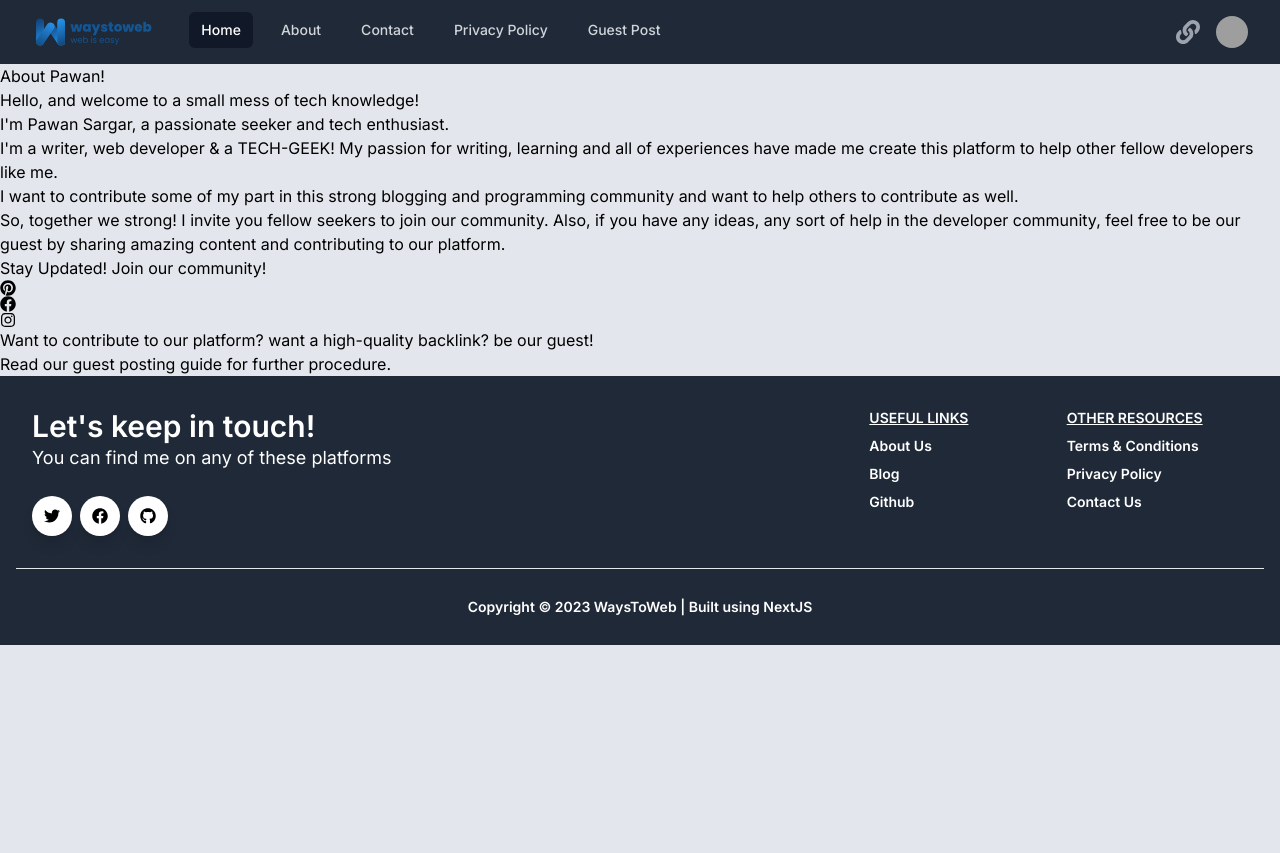
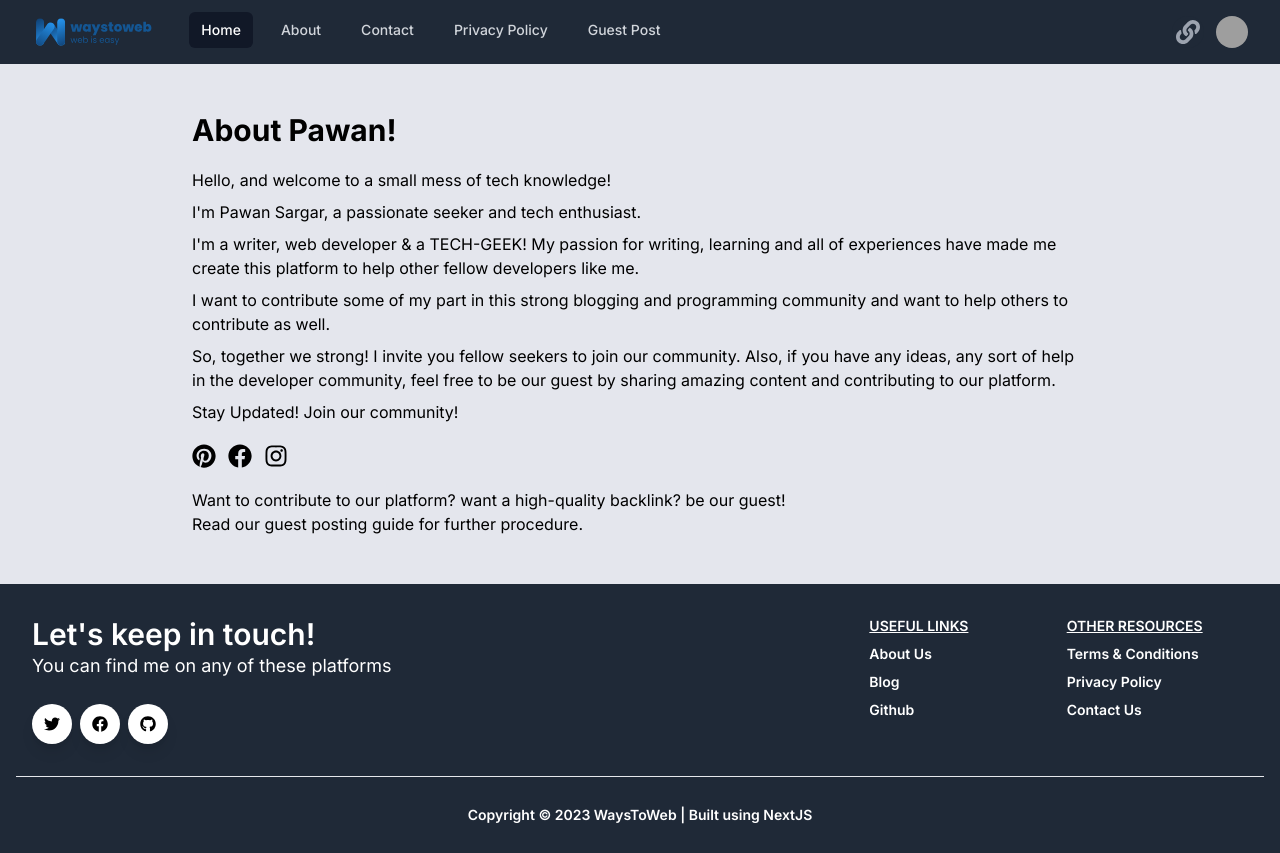
Before and after one commit to PavanSargar/waystoweb, a Next.js app: page /about in a window 1280 px wide. Before the commit the page ends 800 px from the top, so only its background shows below. Built offline with nearby package versions, Linux system fonts and the light colour scheme; grey boxes are pictures that could not be loaded.

Commit message:
feat: :art: Improved code, fixed bugs regarding SEO, added meta tags for post and OG Image tags

```diff
--- a/src/app/[slug]/page.tsx
+++ b/src/app/[slug]/page.tsx
@@ -7,7 +7,8 @@ export async function generateMetadata({
 }: {
   params: { slug: string };
 }) {
-  const post = getPostBySlug(params.slug, ["title", "author", "content"]);
+  const post = getPostBySlug(params.slug, ["title", "author", "content", "coverImage", "excerpt"]);
+  console.log("post data: ", post.coverImage)
   return {
     title: post.title,
     description: post?.excerpt ?? "",
--- a/src/app/about/page.tsx
+++ b/src/app/about/page.tsx
@@ -6,49 +6,53 @@ import { FaFacebook, FaInstagram, FaPinterest } from "react-icons/fa";
 type Props = {};
 
 export const metadata = {
-  title: 'Waystweb | About',
-  description: 'About us',
-}
+  title: "Waystweb | About",
+  description: "About us",
+};
 
 const About = (props: Props) => {
   return (
-    <div>
-      <h2 id="about-pawan-">About Pawan!</h2>
-      <p>Hello, and welcome to a small mess of tech knowledge!</p>
-      <p>I&#39;m Pawan Sargar, a passionate seeker and tech enthusiast.</p>
-      <p>
+    <div className="py-12  lg:px-48 sm:px-24 px-12">
+      <h2 className=" text-3xl mb-5  font-bold " id="about-pawan-">About Pawan!</h2>
+      <p className="mb-2">Hello, and welcome to a small mess of tech knowledge!</p>
+      <p className="mb-2">I&#39;m Pawan Sargar, a passionate seeker and tech enthusiast.</p>
+      <p className="mb-2">
         I&#39;m a writer, web developer &amp; a TECH-GEEK! My passion for
         writing, learning and all of experiences have made me create this
         platform to help other fellow developers like me.
       </p>
-      <p>
+      <p className="mb-2">
         I want to contribute some of my part in this strong blogging and
         programming community and want to help others to contribute as well.
       </p>
-      <p>
+      <p className="mb-2">
         So, together we strong! I invite you fellow seekers to join our
         community. Also, if you have any ideas, any sort of help in the
         developer community, feel free to be our guest by sharing amazing
         content and contributing to our platform.
       </p>
-      <p>Stay Updated! Join our community!</p>
+      <p className="mb-2">Stay Updated! Join our community!</p>
+
+      <div className=" my-5 flex items-center gap-3">
         <p>
-        <a href="https://www.pinterest.com/waystoweb">
+          <a className="text-2xl" href="https://www.pinterest.com/waystoweb">
             <span>
               <FaPinterest />
             </span>
           </a>
         </p>
         <p>
-        <a href="https://www.facebook.com/waystoweb">
+          <a className="text-2xl" href="https://www.facebook.com/waystoweb">
             <FaFacebook />
           </a>
         </p>
         <p>
-        <a href="https://www.instagram.com/waystoweb">
+          <a className="text-2xl" href="https://www.instagram.com/waystoweb">
             <FaInstagram />
           </a>
         </p>
+      </div>
+
       <p>
         Want to contribute to our platform? want a high-quality backlink? be our
         guest!
--- a/src/app/contact/layout.tsx
+++ b/src/app/contact/layout.tsx
@@ -8,5 +8,5 @@ export const metadata = {
 };
 
 export default function Layout({ children }: { children: React.ReactNode }) {
-  return <main>{children}</main>;
+  return <main className="py-12  lg:px-48 sm:px-24 px-12">{children}</main>;
 }
--- a/src/app/guest-post/page.tsx
+++ b/src/app/guest-post/page.tsx
@@ -4,7 +4,7 @@ type Props = {};
 
 const page = (props: Props) => {
   return (
-    <div>
+    <div className="py-12  lg:px-48 sm:px-24 px-12">
       <h2 className=" text-xl" id="date-2021-04-29-">
         Guest Post
       </h2>
--- a/src/app/privacy-policy/page.tsx
+++ b/src/app/privacy-policy/page.tsx
@@ -9,7 +9,7 @@ export const metadata = {
 
 const PrivacyPolicy = (props: Props) => {
   return (
-    <div>
+    <div className="py-12  lg:px-48 sm:px-24 px-12">
       <hr />
       <p>title: &quot;Privacy Policy&quot;</p>
       <h2 id="date-2021-04-28-">date: &quot;2021-04-28&quot;</h2>
--- a/src/components/Navbar.tsx
+++ b/src/components/Navbar.tsx
@@ -4,7 +4,7 @@
 import React, { Fragment, useState } from "react";
 import Image from "next/image";
 import { Disclosure, Menu, Transition } from "@headlessui/react";
-import { HiBars3, HiBell, HiXMark } from "react-icons/hi2";
+import { HiBars3, HiXMark } from "react-icons/hi2";
 import Link from "next/link";
 
 import LOGO from "../assets/images/logo.svg";
@@ -45,16 +45,21 @@ const Navbar = (props: Props) => {
               </div>
               <div className="flex flex-1 items-center justify-center sm:items-stretch sm:justify-start">
                 <div className="flex flex-shrink-0 items-center">
+                  <Link href="/">
                     <Image
                       className="block h-8 w-auto lg:hidden"
                       src={LOGO}
                       alt="Waystoweb"
                     />
+                  </Link>
+
+                  <Link href="/">
                     <Image
                       className="hidden h-10 w-auto lg:block"
                       src={LOGO}
                       alt="Waystoweb"
                     />
+                  </Link>
                 </div>
                 <div className="hidden sm:ml-6 sm:block">
                   <div className="flex space-x-4">
```
Lines whose indentation alone changed are shown as unchanged.
